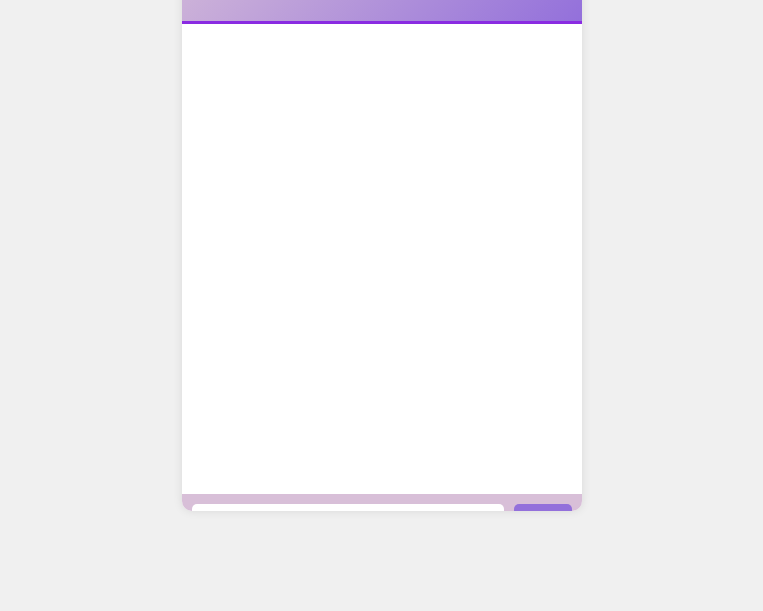
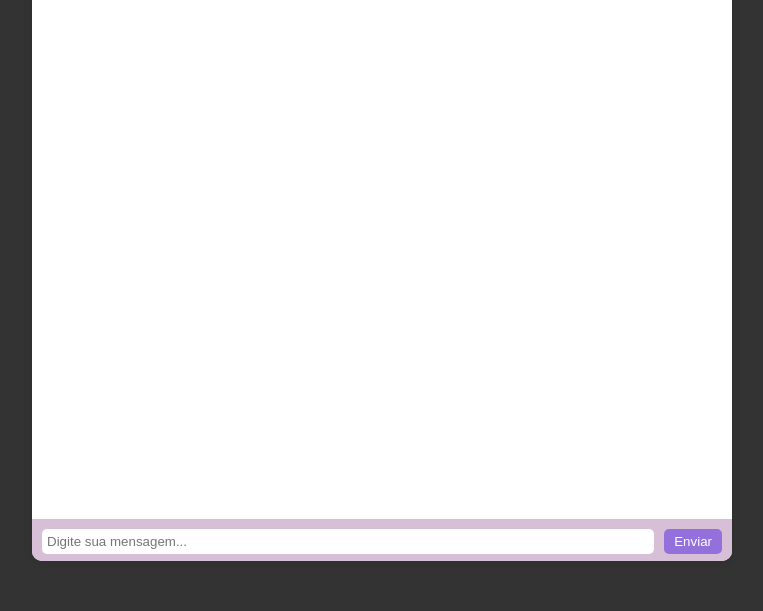
Before and after one commit to gabsouza-dev/roxia, a plain HTML site: page index.html in a window 1280 px wide. Shown: the part 189-800 px from the top of the page, without its empty margins (258-1021 px from the left). Drawn offline with Linux system fonts and the light colour scheme.

Commit message:
Update styles.css

```diff
--- a/styles.css
+++ b/styles.css
@@ -1,6 +1,6 @@
 body {
     font-family: Arial, sans-serif;
-    background-color: #f0f0f0;
+    background-color: #333;
     margin: 0;
     display: flex;
     justify-content: center;
@@ -9,8 +9,8 @@ body {
 }
 
 .chat-container {
-    width: 400px;
-    height: 600px;
+    min-width: 700px;
+    height: 700px;
     background-color: #fff;
     border-radius: 10px;
     box-shadow: 0 0 10px rgba(0, 0, 0, 0.1);
@@ -27,7 +27,7 @@ body {
 }
 
 .chat-messages {
-    height: 450px;
+    height: 75%;
     padding: 10px;
     overflow-y: auto;
 }
```
